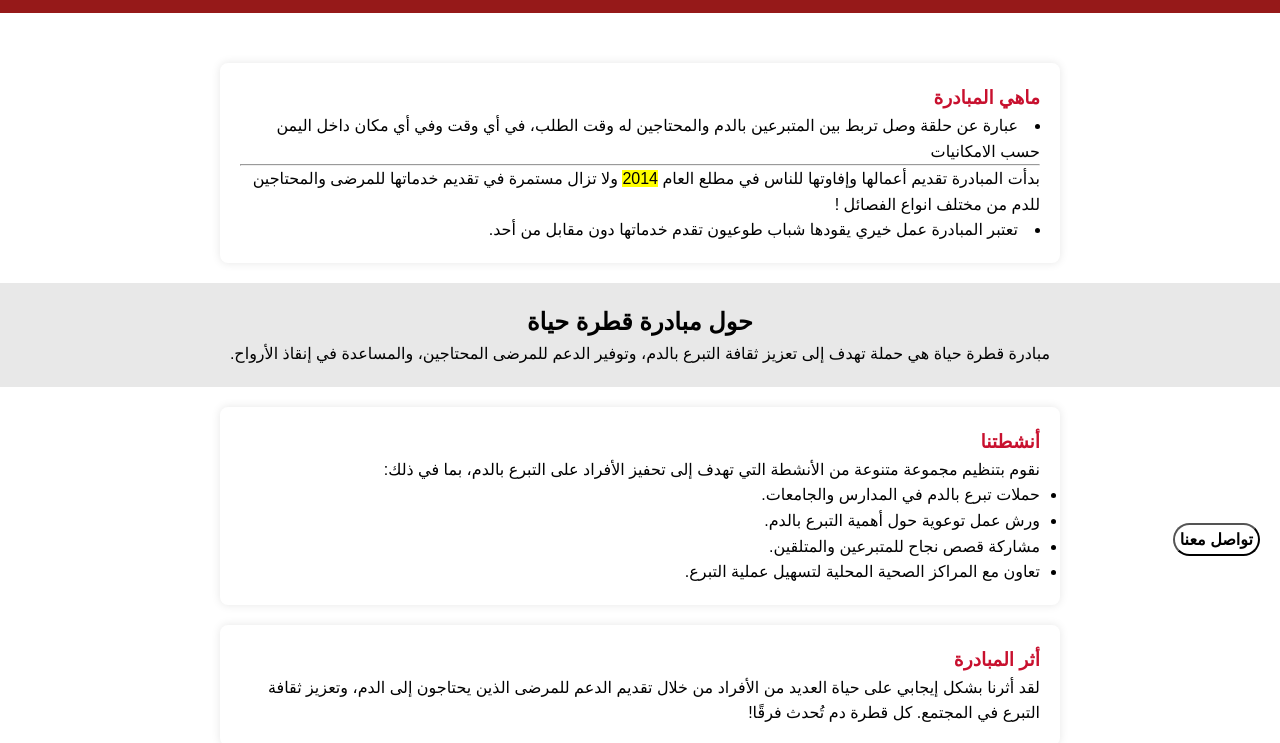
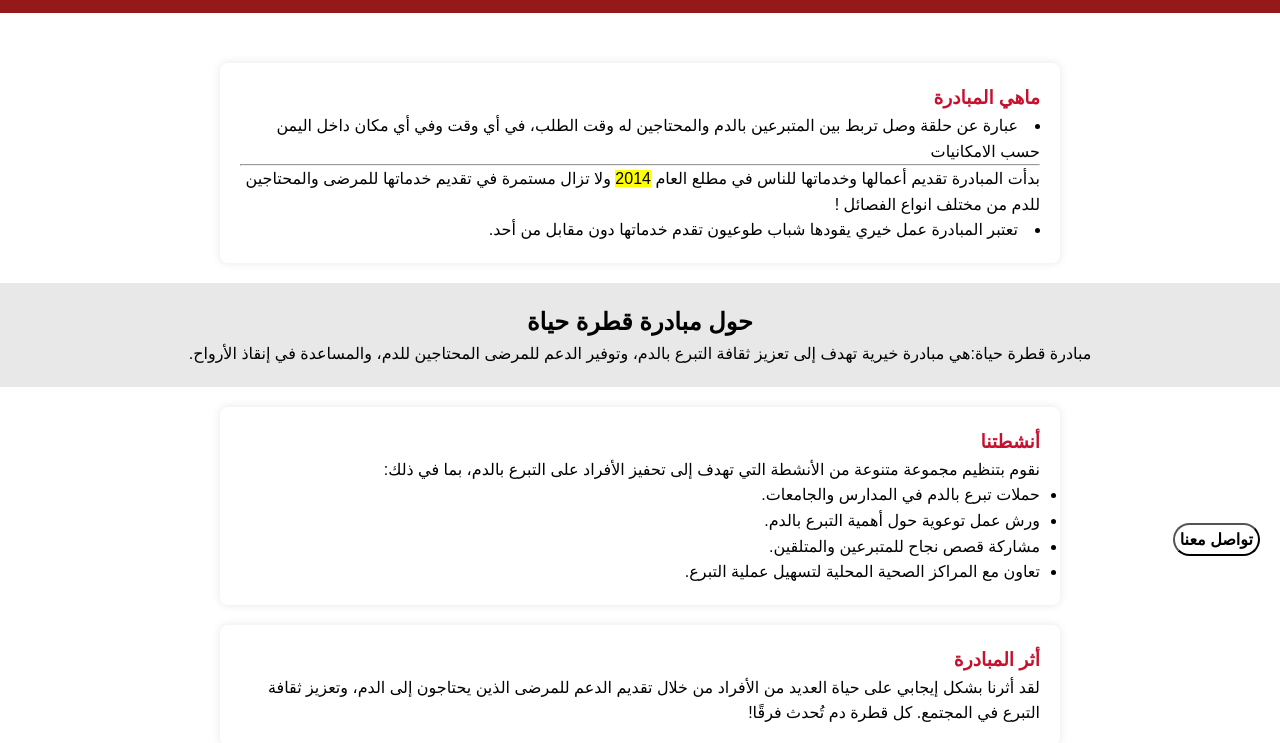
Before and after one commit to A-drop-of-life/A-drop-of-life, a plain HTML site: page حول/about.html in a window 1280 px wide. Shown: the part 57-800 px from the top of the page. Drawn offline with Linux system fonts and the light colour scheme.

Commit message:
Update about.html

```diff
--- a/حول/about.html
+++ b/حول/about.html
@@ -45,13 +45,13 @@
     <main>
       <section class="impact-section" id="impact">
             <h3>ماهي المبادرة</h3>
-            <li>عبارة عن حلقة وصل تربط بين المتبرعين بالدم والمحتاجين له وقت الطلب، في أي وقت وفي أي مكان داخل اليمن حسب الامكانيات <hr></hr>بدأت المبادرة تقديم أعمالها وإفاوتها للناس في مطلع العام <mark>2014</mark>  ولا تزال مستمرة في تقديم خدماتها للمرضى والمحتاجين للدم من مختلف انواع الفصائل !</li>
+            <li>عبارة عن حلقة وصل تربط بين المتبرعين بالدم والمحتاجين له وقت الطلب، في أي وقت وفي أي مكان داخل اليمن حسب الامكانيات <hr></hr>بدأت المبادرة تقديم أعمالها وخدماتها للناس في مطلع العام <mark>2014</mark>  ولا تزال مستمرة في تقديم خدماتها للمرضى والمحتاجين للدم من مختلف انواع الفصائل !</li>
         <li>تعتبر المبادرة عمل خيري يقودها شباب طوعيون تقدم خدماتها دون مقابل من أحد.</li>
         </section>
 
        <section class="hero">
             <h2>حول مبادرة قطرة حياة</h2>
-            <p>مبادرة قطرة حياة هي حملة تهدف إلى تعزيز ثقافة التبرع بالدم، وتوفير الدعم للمرضى المحتاجين، والمساعدة في إنقاذ الأرواح.</p>
+            <p>مبادرة قطرة حياة:هي مبادرة خيرية تهدف إلى تعزيز ثقافة التبرع بالدم، وتوفير الدعم للمرضى المحتاجين للدم، والمساعدة في إنقاذ الأرواح.</p>
         </section>
 
 
```
